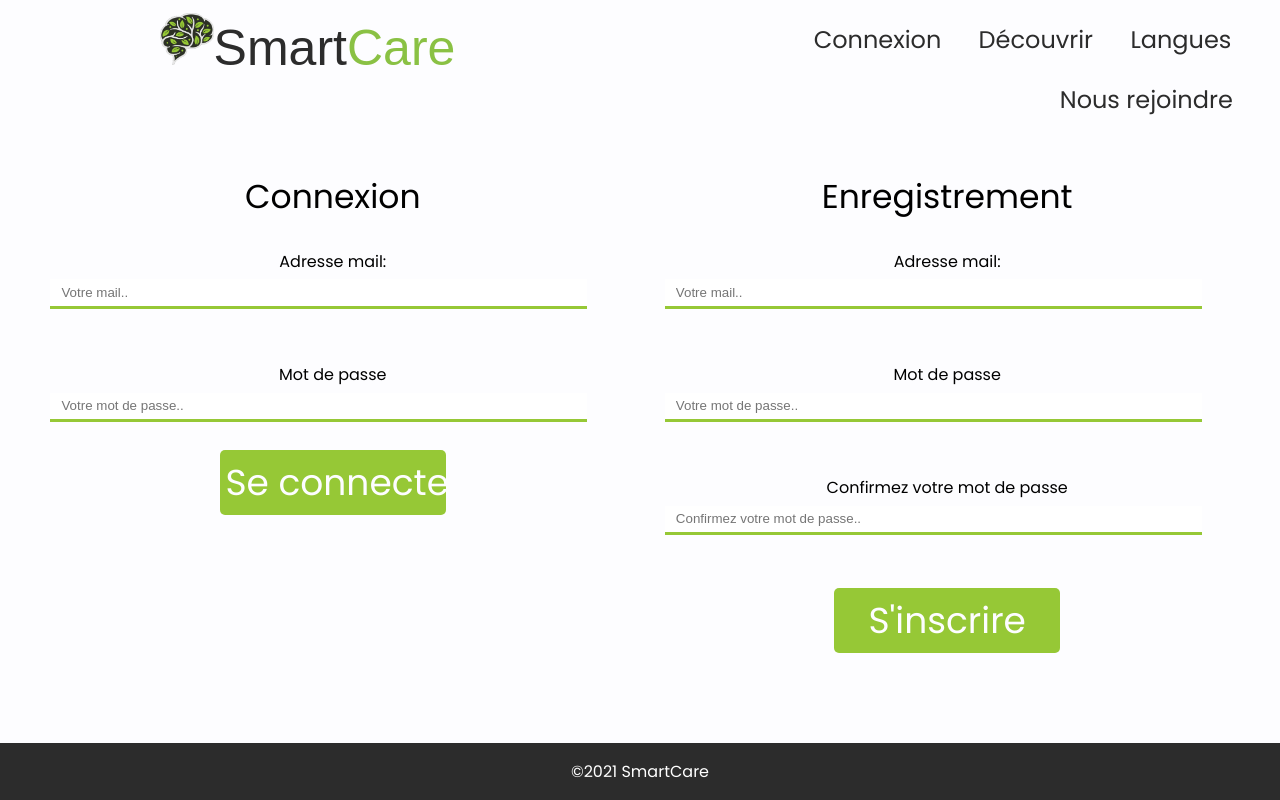
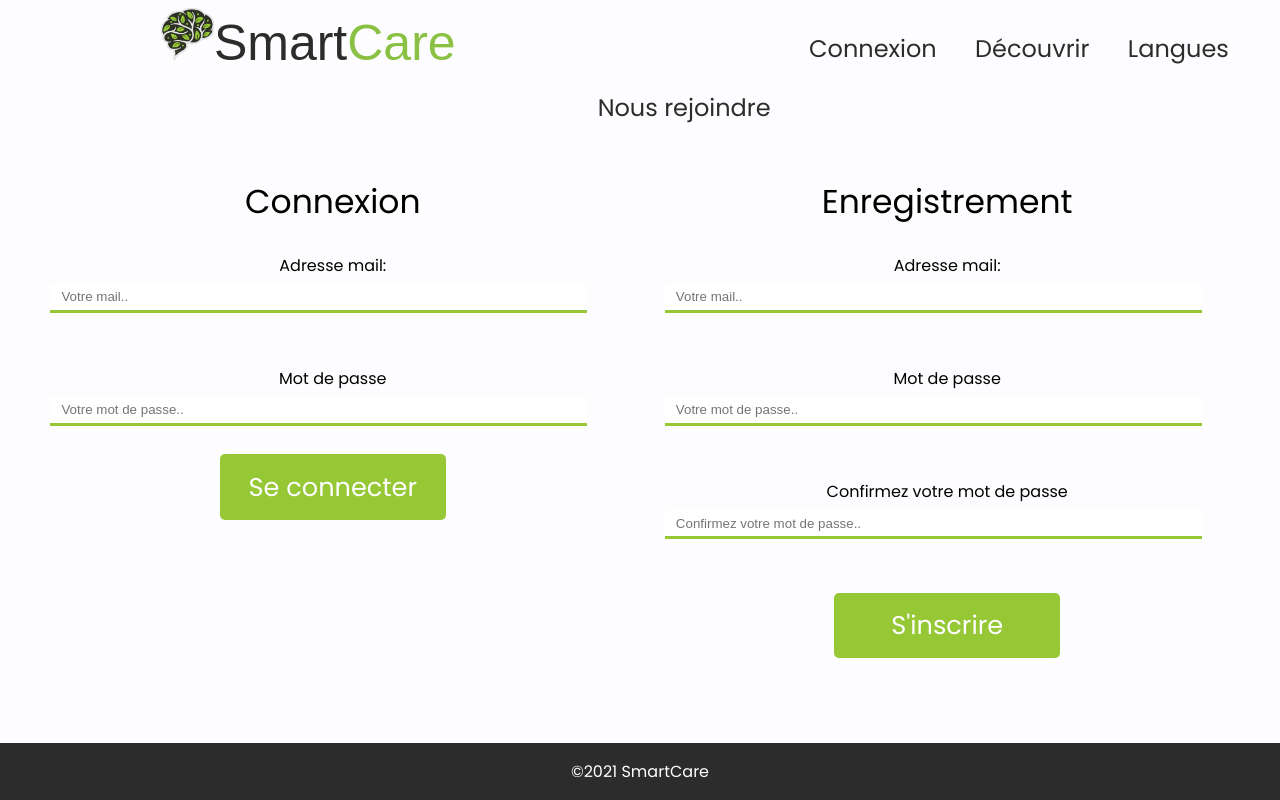
Before and after one commit to jbouveret18/Smart-Care, a PHP site: page /login.php in a window 1280 px wide. Run offline with PHP 8.4, Linux system fonts and the light colour scheme.

Commit message:
Tentative de fix des footers

```diff
--- a/css/login.css
+++ b/css/login.css
@@ -13,8 +13,8 @@
   margin: 0;
   padding: 0;
   top: 0;
-  padding-top: 1%;
-  height: 10%;
+  padding-top: 1vh;
+  height: 10vh;
   width: 98vw;
   white-space: nowrap;
 }
@@ -23,8 +23,8 @@
 nav .bouton {
   text-align: center;
   display: inline-block;
-  margin-left: 1%;
-  margin-right: 2%;
+  margin-left: 1vw;
+  margin-right: 2vw;
   align-items: center;
 }
 
@@ -41,7 +41,7 @@
 .write{
     line-height: 50px;
     font-family: Poppins;
-    padding: 2%;
+    padding-top: 2vh;
 }
 .bouton{
   font-style: normal;
@@ -58,8 +58,8 @@
 
 /*Footer*/
 footer{
-  bottom: 0;
-  position:absolute;
+  position: fixed;
+  bottom:0;
   display: block;
   text-align: center;
   width: 100%;
@@ -124,7 +124,7 @@
   border: none;
   color: #FDFDFF;
   font-family: Poppins;
-  font-size: 36px;
+  font-size: 2vw;
   line-height: 54px;
 }
 
```
